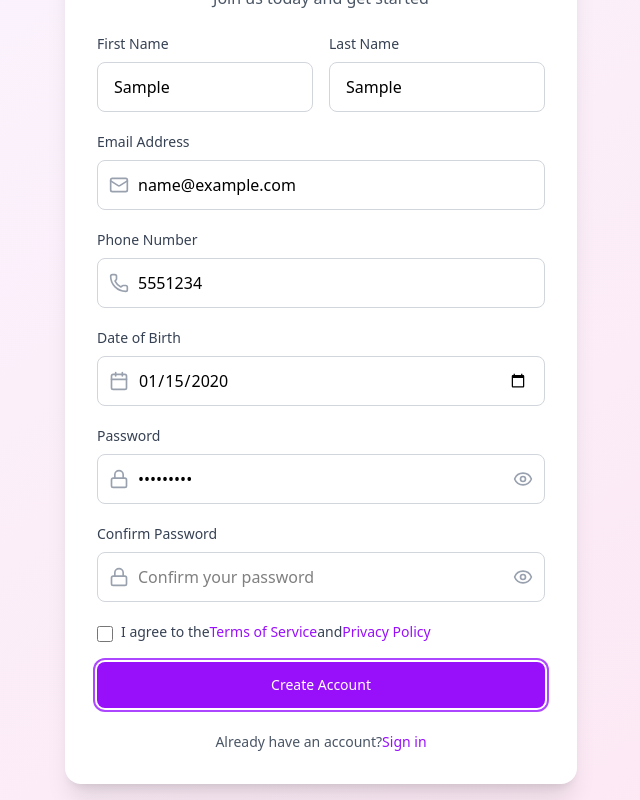
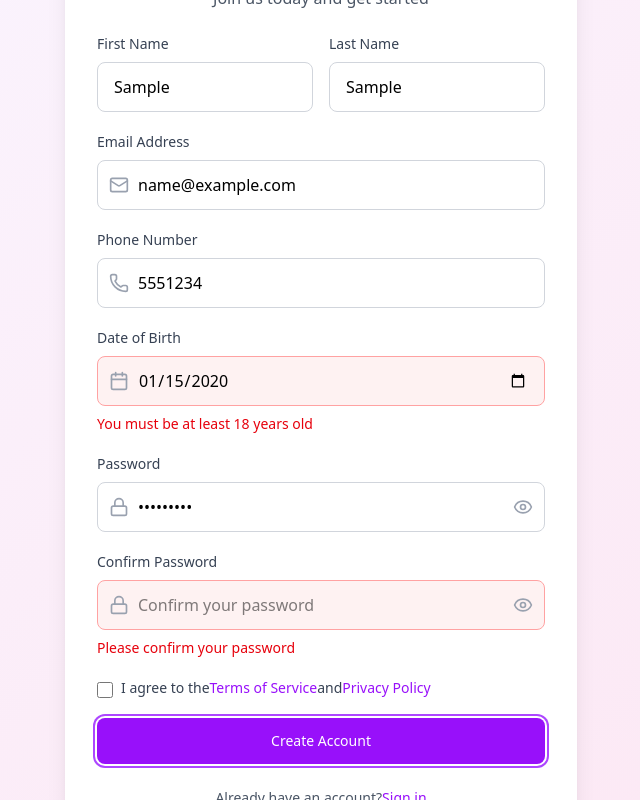
Before and after one commit to Harsha-Buddhika-Official/User-Login, a React (Vite) app in the folder Client/: page /signup in a window 1280 px wide. Both pictures are taken after typing "Sample", "Sample", "name@example.com", "5551234", "2020-01-15", "Sample123" into the empty fields and a click on the button "Create Account". Shown: the part 158-958 px from the top of the page, without its empty margins (319-959 px from the left). Built offline with nearby package versions, Linux system fonts and the light colour scheme.

Commit message:
Update SignUp.jsx

```diff
--- a/Client/src/SignUp.jsx
+++ b/Client/src/SignUp.jsx
@@ -64,12 +64,15 @@ export default function SignUp() {
 
     if(!formData.password.trim()){
       newErrors.password = 'Password is required';
-    } else if (formData.password.length <8){
+    } else if (formData.password.length < 8){
       newErrors.password = 'Password must be at least 8 characters long';
-    } else {
-      if(formData.password !== formData.confirmPassword){
-        newErrors.confirmPassword = 'Passwords do not match';
-      }
+    }
+
+    // Separate validation for confirm password
+    if(!formData.confirmPassword.trim()){
+      newErrors.confirmPassword = 'Please confirm your password';
+    } else if(formData.password !== formData.confirmPassword){
+      newErrors.confirmPassword = 'Passwords do not match';
     }
 
     setErrors(newErrors);
@@ -107,7 +110,8 @@ export default function SignUp() {
                     id="firstName"
                     name="firstName"
                     type="text"
-                    className="w-full px-4 py-3 border border-gray-300 rounded-lg focus:ring-2 focus:ring-purple-500 focus:border-purple-500 transition-colors"
+                    className={`w-full px-4 py-3 border rounded-lg focus:ring-2 focus:ring-purple-500 focus:border-purple-500 transition-colors
+                      ${ errors.firstName ? 'border-red-300 bg-red-50' : 'border-gray-300'}`}
                     placeholder="First name"
                     value={formData.firstName}
                     onChange={handleInputChange}
@@ -125,7 +129,8 @@ export default function SignUp() {
                     id="lastName"
                     name="lastName"
                     type="text"
-                    className="w-full px-4 py-3 border border-gray-300 rounded-lg focus:ring-2 focus:ring-purple-500 focus:border-purple-500 transition-colors"
+                    className={`w-full px-4 py-3 border rounded-lg focus:ring-2 focus:ring-purple-500 focus:border-purple-500 transition-colors
+                      ${errors.lastName ? 'border-red-300 bg-red-50' : 'border-gray-300'}`}
                     placeholder="Last name"
                     value={formData.lastName}
                     onChange={handleInputChange}
@@ -149,12 +154,16 @@ export default function SignUp() {
                     id="email"
                     name="email"
                     type="email"
-                    className="w-full pl-10 pr-4 py-3 border border-gray-300 rounded-lg focus:ring-2 focus:ring-purple-500 focus:border-purple-500 transition-colors"
+                    className={`w-full pl-10 pr-4 py-3 border rounded-lg focus:ring-2 focus:ring-purple-500 focus:border-purple-500 transition-colors
+                      ${errors.email ? 'border-red-300 bg-red-50' : 'border-gray-300'}`}
                     placeholder="Enter your email"
                     value={formData.email}
                     onChange={handleInputChange}
                   />
                 </div>
+                {errors.email && (
+                  <p className="text-sm text-red-600">{errors.email}</p>
+                )}
               </div>
 
               {/* Phone Field */}
@@ -170,12 +179,16 @@ export default function SignUp() {
                     id="phone"
                     name="phone"
                     type="tel"
-                    className="w-full pl-10 pr-4 py-3 border border-gray-300 rounded-lg focus:ring-2 focus:ring-purple-500 focus:border-purple-500 transition-colors"
+                    className={`w-full pl-10 pr-4 py-3 border rounded-lg focus:ring-2 focus:ring-purple-500 focus:border-purple-500 transition-colors
+                      ${errors.phone ? 'border-red-300 bg-red-50' : 'border-gray-300'}`}
                     placeholder="Enter your phone number"
                     value={formData.phone}
                     onChange={handleInputChange}
                   />
                 </div>
+                {errors.phone && (
+                  <p className="text-sm text-red-600">{errors.phone}</p>
+                )}
               </div>
 
               {/* Date of Birth Field */}
@@ -191,11 +204,15 @@ export default function SignUp() {
                     id="dateOfBirth"
                     name="dateOfBirth"
                     type="date"
-                    className="w-full pl-10 pr-4 py-3 border border-gray-300 rounded-lg focus:ring-2 focus:ring-purple-500 focus:border-purple-500 transition-colors"
+                    className={`w-full pl-10 pr-4 py-3 border rounded-lg focus:ring-2 focus:ring-purple-500 focus:border-purple-500 transition-colors
+                      ${errors.dateOfBirth ? 'border-red-300 bg-red-50' : 'border-gray-300'}`}
                     value={formData.dateOfBirth}
                     onChange={handleInputChange}
                   />
                 </div>
+                {errors.dateOfBirth && (
+                  <p className="text-sm text-red-600">{errors.dateOfBirth}</p>
+                )}
               </div>
 
               {/* Password Field */}
@@ -211,7 +228,8 @@ export default function SignUp() {
                     id="password"
                     name="password"
                     type={showPassword ? "text" : "password"}
-                    className="w-full pl-10 pr-12 py-3 border border-gray-300 rounded-lg focus:ring-2 focus:ring-purple-500 focus:border-purple-500 transition-colors"
+                    className={`w-full pl-10 pr-12 py-3 border rounded-lg focus:ring-2 focus:ring-purple-500 focus:border-purple-500 transition-colors
+                      ${errors.password ? 'border-red-300 bg-red-50' : 'border-gray-300'}`}
                     placeholder="Create a password"
                     value={formData.password}
                     onChange={handleInputChange}
@@ -228,6 +246,9 @@ export default function SignUp() {
                   )}
                   </button>
                 </div>
+                {errors.password && (
+                  <p className="text-sm text-red-600">{errors.password}</p>
+                )}
               </div>
 
               {/* Confirm Password Field */}
@@ -243,7 +264,8 @@ export default function SignUp() {
                     id="confirmPassword"
                     name="confirmPassword"
                     type={showConfirmPassword ? "text" : "password"}
-                    className="w-full pl-10 pr-12 py-3 border border-gray-300 rounded-lg focus:ring-2 focus:ring-purple-500 focus:border-purple-500 transition-colors"
+                    className={`w-full pl-10 pr-12 py-3 border rounded-lg focus:ring-2 focus:ring-purple-500 focus:border-purple-500 transition-colors
+                      ${errors.confirmPassword ? 'border-red-300 bg-red-50' : 'border-gray-300'}`}
                     placeholder="Confirm your password"
                     value={formData.confirmPassword}
                     onChange={handleInputChange}
@@ -260,6 +282,9 @@ export default function SignUp() {
                   )}
                   </button>
                 </div>
+                {errors.confirmPassword && (
+                  <p className="text-sm text-red-600">{errors.confirmPassword}</p>
+                )}
               </div>
 
               {/* Terms and Conditions */}
@@ -281,7 +306,7 @@ export default function SignUp() {
               </div>
 
               <button
-                type="button"
+                type="submit"
                 className="w-full flex justify-center py-3 px-4 border border-transparent rounded-lg shadow-sm text-sm font-medium text-white bg-purple-600 hover:bg-purple-700 focus:outline-none focus:ring-2 focus:ring-offset-2 focus:ring-purple-500 transition-colors"
               >
                 Create Account
```
